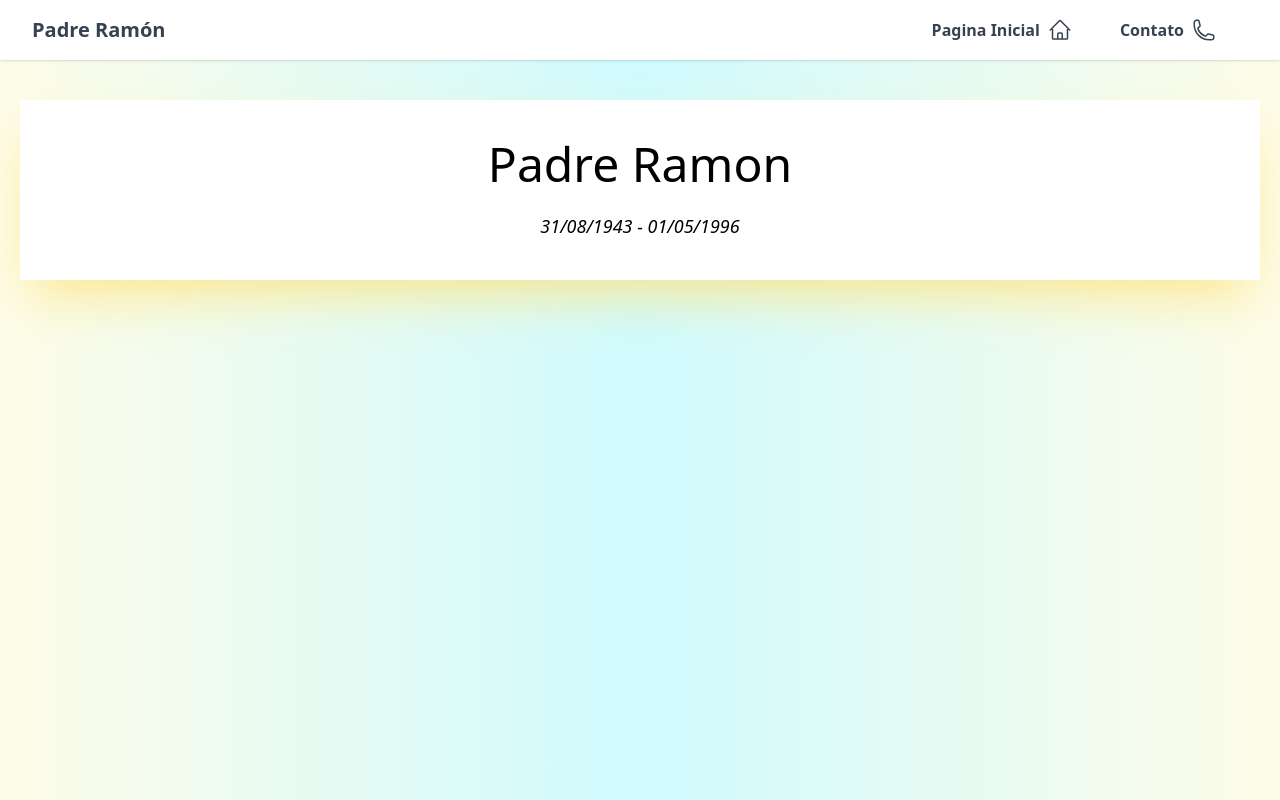
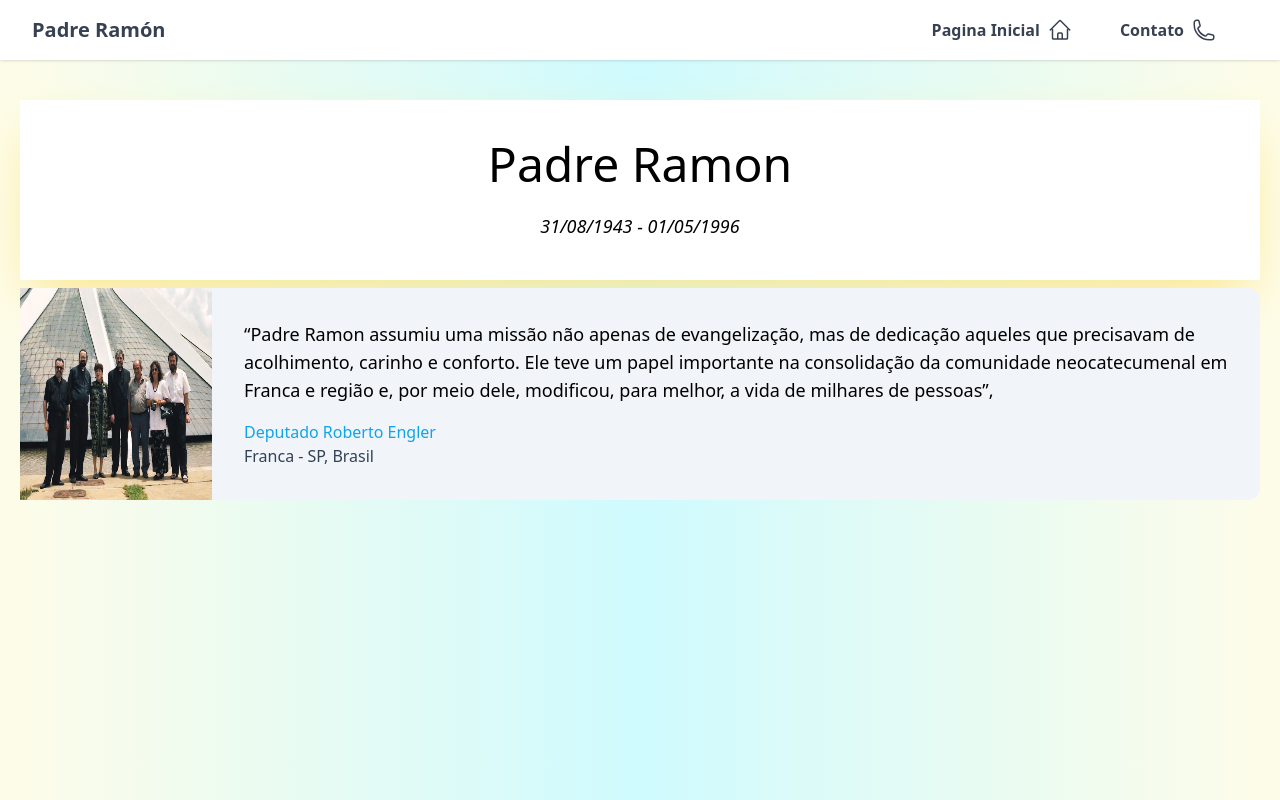
Before and after one commit to leonardocintra/padre-ramon, a Next.js app: page / in a window 1280 px wide. Built offline with nearby package versions, Linux system fonts and the light colour scheme.

Commit message:
test: add imagem

```diff
--- /dev/null
+++ b/components/QuadroPost.tsx
@@ -0,0 +1,37 @@
+import Image from "next/image";
+import FotoPadreRamon1 from "public/img/ramon1.jpg";
+
+interface QuadroPostProps {}
+
+export default function QuadroPost(props: QuadroPostProps) {
+  return (
+    <div className="mt-2">
+      <figure className="md:flex bg-slate-100 rounded-xl p-8 md:p-0 dark:bg-slate-800">
+        <Image
+          src={FotoPadreRamon1}
+          alt=""
+          width={384}
+          height={512}
+          className="w-24 h-24 md:w-48 md:h-auto md:rounded-none rounded-full mx-auto"
+        />
+        <div className="pt-6 md:p-8 text-center md:text-left space-y-4">
+          <blockquote>
+            <p className="text-lg font-medium">
+              “Padre Ramon assumiu uma missão não apenas de evangelização, mas
+              de dedicação aqueles que precisavam de acolhimento, carinho e
+              conforto. Ele teve um papel importante na consolidação da
+              comunidade neocatecumenal em Franca e região e, por meio dele,
+              modificou, para melhor, a vida de milhares de pessoas”,
+            </p>
+          </blockquote>
+          <figcaption className="font-medium">
+            <div className="text-sky-500 dark:text-sky-400">Deputado Roberto Engler</div>
+            <div className="text-slate-700 dark:text-slate-500">
+              Franca - SP, Brasil
+            </div>
+          </figcaption>
+        </div>
+      </figure>
+    </div>
+  );
+}
--- a/pages/index.tsx
+++ b/pages/index.tsx
@@ -2,6 +2,7 @@ import Head from "next/head";
 import { Inter } from "@next/font/google";
 import Cabecalho from "../components/Cabecalho";
 import BarraMenu from "../components/BarraMenu";
+import QuadroPost from "../components/QuadroPost";
 
 const inter = Inter({ subsets: ["latin"] });
 
@@ -17,6 +18,7 @@ export default function Home() {
       <main className="h-screen p-5 bg-gradient-to-r from-yellow-50 via-cyan-100 to-yellow-50">
         <BarraMenu></BarraMenu>
         <Cabecalho titulo="Padre Ramon" subTitulo="31/08/1943 - 01/05/1996" />
+        <QuadroPost></QuadroPost>
       </main>
     </>
   );
```
Also changed, not shown: public/img/ramon1.jpg (added).
